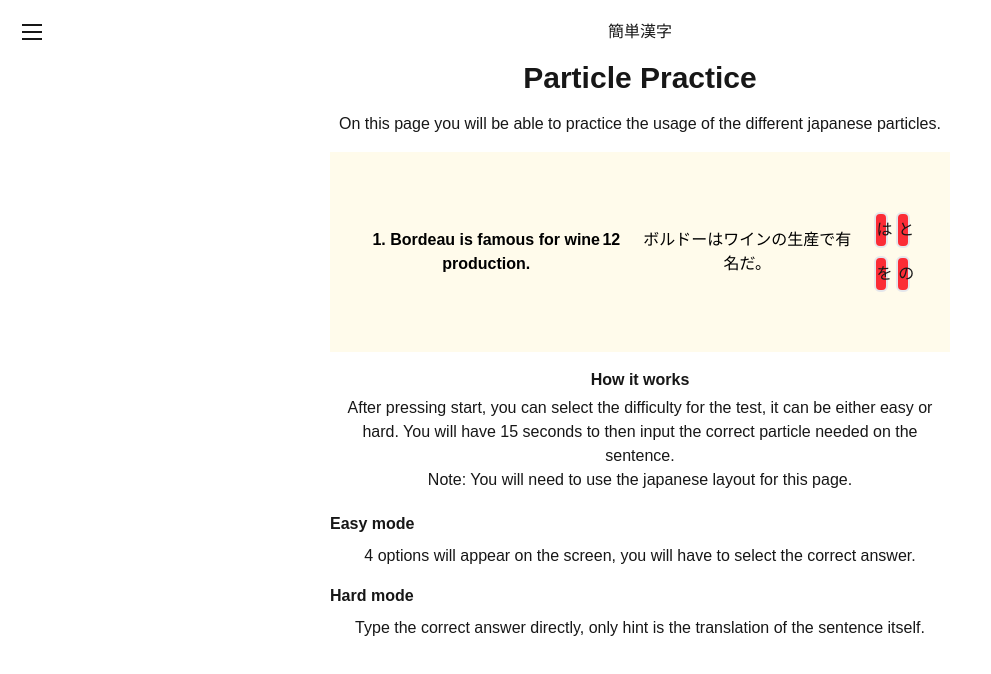
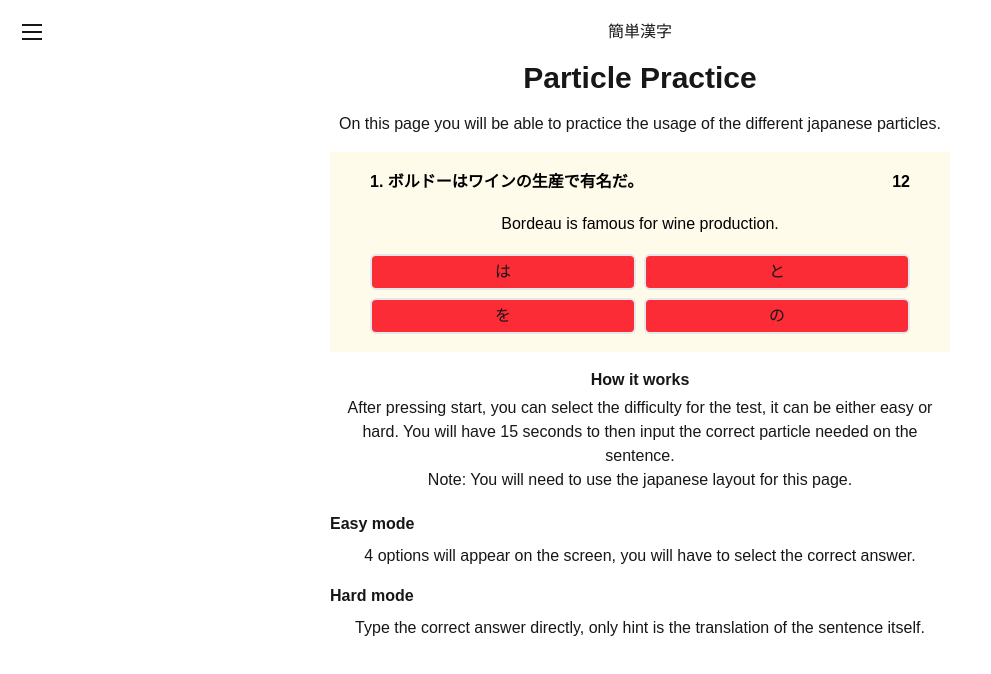
Before and after one commit to EstefanoCampana/KantanKanji, a Next.js app: page /particlePractice in a window 1280 px wide. Both pictures are taken after a click on the button "Easy". Shown: the top 674 px of the page, without its empty margins (0-991 px from the left). Built offline with nearby package versions, Linux system fonts and the light colour scheme.

Commit message:
Fixes counter bug

```diff
--- a/components/ParticlePractice.js
+++ b/components/ParticlePractice.js
@@ -50,8 +50,8 @@ export default function ParticlePracticeComp(){
         if(particle === grammarArray[randomIndex].particle){
             getNewRandomIndex();
             resetTimer();
+            setCounter(counter+1);
         }
-        setCounter(counter+1);
     }
 
     const startTimer = useCallback(() =>{
@@ -116,14 +116,14 @@ export default function ParticlePracticeComp(){
                 </div>
             )}
             {mode === "easy" && (
-                <div className="flex flex-bold w-full">
-                    <div className="flex flex-row text-black font-bold self-center text-center">
-                        <p className="text-center self-center text-md">{counter}. {currentTranslation}</p>
-                        <p className="">{(totalTime / 1000).toFixed(0)}</p>
+                <div className="flex flex-col w-full">
+                    <div className="flex flex-row text-black font-bold">
+                        <p className="text-md">{counter}. {currentSentence}</p>
+                        <p className="ml-auto">{(totalTime / 1000).toFixed(0)}</p>
                     </div>
 
                     <div className="flex mx-4 w-75 h-15 self-center items-center justify-center">
-                        <p className="text-center text-black">{currentSentence}</p>
+                        <p className="text-center text-black">{currentTranslation}</p>
                     </div>
 
                     <div className="grid grid-flow-dense grid-rows-2 grid-cols-2 gap-2">
```
